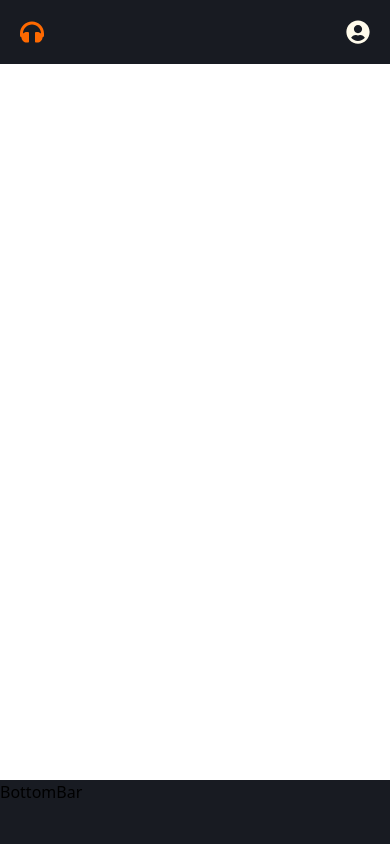
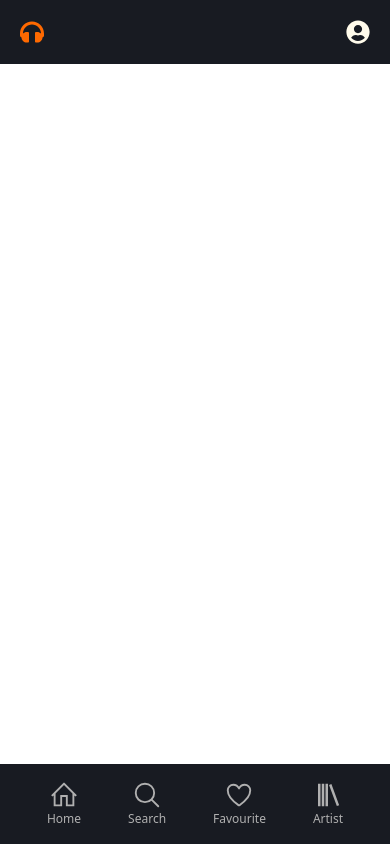
Before and after one commit to Rameeskc/music_app_frontend, a React (Vite) app: page / in a window 390 px wide. Built offline with nearby package versions, Linux system fonts and the light colour scheme.

Commit message:
bottom bar items added

```diff
--- a/src/components/user/BottomBar.jsx
+++ b/src/components/user/BottomBar.jsx
@@ -1,8 +1,59 @@
 import React from 'react'
+import { Link } from "react-router-dom";
+import { LiaHomeSolid } from "react-icons/lia";
+import { LiaMicrophoneAltSolid } from "react-icons/lia";
+import { BiLibrary } from "react-icons/bi";
+import { IoHeartOutline } from "react-icons/io5";
+import { IoSearchOutline } from "react-icons/io5";
 
 const BottomBar = () => {
+
+  const Bottom = [
+    {
+      id: 1,
+      name: "Home",
+      link: "/",
+      icon: LiaHomeSolid
+    },
+    {
+      id: 2,
+      name: "Search",
+      link: "/",
+      icon: IoSearchOutline
+    },
+    {
+      id: 3,
+      name: "Favourite",
+      link: "/",
+      icon: IoHeartOutline
+    },
+    {
+      id: 4,
+      name: "Artist",
+      link: "/",
+      icon: BiLibrary
+
+    }
+  ]
+
   return (
-    <div className=' lg:hidden h-16 bg-[rgb(24,27,34)]'>BottomBar</div>
+    <div className=' lg:hidden h-20 bg-[rgb(24,27,34)]'>
+      <ul className=' flex h-20 text-[rgb(176,176,176)] font-light items-center justify-evenly'>
+        {Bottom.map((item) => (
+          <li key={item.id}>
+            <Link to={item.link}>
+             <div className=' flex flex-col items-center justify-center'>
+            <item.icon className='text-3xl '/>
+            <p className=' text-[12px]'>{item.name}</p>
+
+            </div>
+            </Link>
+
+
+          </li>
+        ))}
+      </ul>
+    </div>
   )
 }
 
--- a/src/components/user/Sidebar.jsx
+++ b/src/components/user/Sidebar.jsx
@@ -35,7 +35,7 @@ const Sidebar = () => {
   ]
 
   return (
-    <div className='hidden lg:block h-screen w-[300px] bg-[rgb(24,27,34)]'>
+    <div className='hidden lg:block h-screen w-[280px] bg-[rgb(24,27,34)]'>
       <div className=' w-full h-12 flex justify-center items-center mt-4 p-2'>
         <FaHeadphones className='text-orange-500 text-2xl' />
         <p className=' font-Pacifico ml-2 text-xl text-slate-200'>MoonBeats</p>
```
